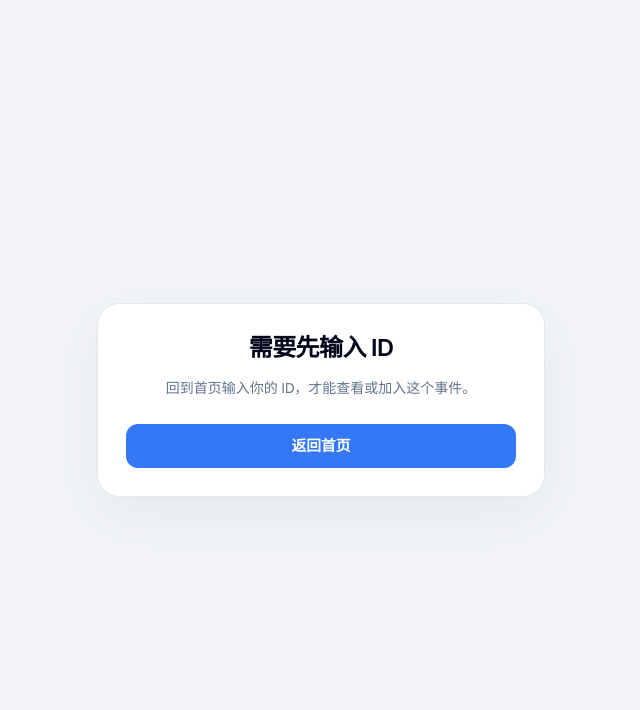
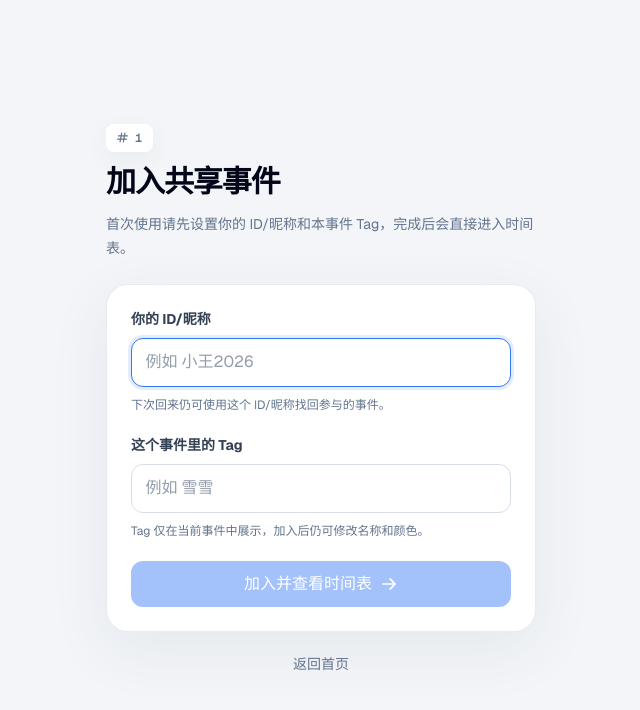
Before and after one commit to qimuxuexue-ctrl/shared-time, a Next.js app: page /e/1 in a window 1280 px wide. Shown: the top 710 px of the page, without its empty margins (319-959 px from the left). Built offline with nearby package versions, Linux system fonts and the light colour scheme.

Commit message:
Let shared links onboard new participants

```diff
--- a/src/components/event-workspace.tsx
+++ b/src/components/event-workspace.tsx
@@ -2,6 +2,7 @@
 
 import {
   ArrowLeftIcon,
+  ArrowRightIcon,
   CaretDownIcon,
   CaretLeftIcon,
   CaretRightIcon,
@@ -23,12 +24,13 @@ import {
   useMemo,
   useRef,
   useState,
+  type FormEvent,
 } from "react";
 
 import { DeleteEventModal } from "@/components/delete-event-modal";
 import { LoadingScreen } from "@/components/loading-screen";
 import { Modal } from "@/components/modal";
-import { readStoredIdentity } from "@/lib/browser-identity";
+import { readStoredIdentity, storeIdentity } from "@/lib/browser-identity";
 import {
   addDaysToDateString,
   getBeijingDateString,
@@ -124,6 +126,7 @@ export function EventWorkspace({ code }: { code: string }) {
   const [saving, setSaving] = useState(false);
   const [error, setError] = useState("");
   const [missingIdentity, setMissingIdentity] = useState(false);
+  const [joinRequired, setJoinRequired] = useState(false);
   const [openPresetDay, setOpenPresetDay] = useState<string | null>(null);
   const [copied, setCopied] = useState(false);
   const [showDeleteConfirm, setShowDeleteConfirm] = useState(false);
@@ -155,6 +158,12 @@ export function EventWorkspace({ code }: { code: string }) {
           error?: string;
         };
 
+        if (response.status === 403) {
+          setJoinRequired(true);
+          setError("");
+          return;
+        }
+
         if (!response.ok) {
           throw new Error(payload.error ?? "无法读取事件");
         }
@@ -180,6 +189,7 @@ export function EventWorkspace({ code }: { code: string }) {
           : payload;
         dataRef.current = nextData;
         setData(nextData);
+        setJoinRequired(false);
         if (payload.weekStart !== requestedWeek) {
           setWeekStart(payload.weekStart);
         }
@@ -533,8 +543,63 @@ export function EventWorkspace({ code }: { code: string }) {
     }
   };
 
-  if (missingIdentity) {
-    return <WorkspaceMessage title="需要先输入 ID" body="回到首页输入你的 ID，才能查看或加入这个事件。" />;
+  const joinFromSharedLink = async (displayId: string, tagName: string) => {
+    let activeIdentity = identity;
+
+    if (!activeIdentity) {
+      const identityResponse = await fetch("/api/identity", {
+        method: "POST",
+        headers: { "content-type": "application/json" },
+        body: JSON.stringify({ id: displayId }),
+      });
+      const identityPayload = (await identityResponse.json()) as {
+        identity?: Identity;
+        error?: string;
+      };
+
+      if (!identityResponse.ok || !identityPayload.identity) {
+        throw new Error(identityPayload.error ?? "无法建立这个 ID");
+      }
+      activeIdentity = identityPayload.identity;
+      storeIdentity(activeIdentity);
+    }
+
+    const joinResponse = await fetch("/api/events/join", {
+      method: "POST",
+      headers: { "content-type": "application/json" },
+      body: JSON.stringify({
+        identityId: activeIdentity.id,
+        shareCode: code,
+        tagName,
+      }),
+    });
+    const joinPayload = (await joinResponse.json()) as { error?: string };
+
+    if (!joinResponse.ok) {
+      throw new Error(joinPayload.error ?? "加入事件失败");
+    }
+
+    storeIdentity(activeIdentity);
+    setMissingIdentity(false);
+    setJoinRequired(false);
+
+    if (!identity) {
+      setLoading(true);
+      setIdentity(activeIdentity);
+      return;
+    }
+
+    await loadWorkspace(activeIdentity, weekStart);
+  };
+
+  if (missingIdentity || joinRequired) {
+    return (
+      <SharedLinkEntry
+        code={code}
+        identity={identity}
+        onJoin={joinFromSharedLink}
+      />
+    );
   }
 
   if (loading) {
@@ -906,6 +971,125 @@ export function EventWorkspace({ code }: { code: string }) {
   );
 }
 
+function SharedLinkEntry({
+  code,
+  identity,
+  onJoin,
+}: {
+  code: string;
+  identity: Identity | null;
+  onJoin: (displayId: string, tagName: string) => Promise<void>;
+}) {
+  const [displayId, setDisplayId] = useState(identity?.displayId ?? "");
+  const [tagName, setTagName] = useState("");
+  const [submitting, setSubmitting] = useState(false);
+  const [formError, setFormError] = useState("");
+
+  const submit = async (event: FormEvent<HTMLFormElement>) => {
+    event.preventDefault();
+    setSubmitting(true);
+    setFormError("");
+
+    try {
+      await onJoin(displayId.trim(), tagName.trim());
+    } catch (caught) {
+      setFormError(
+        caught instanceof Error ? caught.message : "加入事件失败，请稍后重试",
+      );
+      setSubmitting(false);
+    }
+  };
+
+  return (
+    <main className="grid min-h-[100dvh] place-items-center bg-[var(--page)] px-5 py-12">
+      <section className="w-full max-w-[430px]">
+        <div className="mb-6">
+          <p className="mb-3 inline-flex items-center gap-1.5 rounded-lg bg-white px-2.5 py-1.5 font-mono text-xs font-semibold tracking-[0.08em] text-slate-500 shadow-[0_8px_24px_rgba(67,83,108,0.06)]">
+            <HashIcon size={13} weight="bold" />
+            {code}
+          </p>
+          <h1 className="text-3xl font-semibold tracking-[-0.035em] text-slate-950">
+            加入共享事件
+          </h1>
+          <p className="mt-3 text-sm leading-6 text-slate-500">
+            {identity
+              ? `你将以 ${identity.displayId} 的身份加入，只需设置本事件中显示的 Tag。`
+              : "首次使用请先设置你的 ID/昵称和本事件 Tag，完成后会直接进入时间表。"}
+          </p>
+        </div>
+
+        <form
+          onSubmit={submit}
+          className="rounded-[22px] border border-slate-200/80 bg-white p-5 shadow-[0_18px_60px_rgba(67,83,108,0.08)] sm:p-6"
+        >
+          {!identity ? (
+            <div>
+              <label htmlFor="shared-link-id" className="field-label">
+                你的 ID/昵称
+              </label>
+              <input
+                id="shared-link-id"
+                className="text-input"
+                value={displayId}
+                onChange={(event) => setDisplayId(event.target.value)}
+                placeholder="例如 小王2026"
+                autoComplete="username"
+                autoFocus
+                maxLength={24}
+              />
+              <p className="mt-2 text-xs leading-5 text-slate-500">
+                下次回来仍可使用这个 ID/昵称找回参与的事件。
+              </p>
+            </div>
+          ) : null}
+
+          <div className={identity ? "" : "mt-5"}>
+            <label htmlFor="shared-link-tag" className="field-label">
+              这个事件里的 Tag
+            </label>
+            <input
+              id="shared-link-tag"
+              className="text-input"
+              value={tagName}
+              onChange={(event) => setTagName(event.target.value)}
+              placeholder="例如 雪雪"
+              autoFocus={Boolean(identity)}
+              maxLength={24}
+            />
+            <p className="mt-2 text-xs leading-5 text-slate-500">
+              Tag 仅在当前事件中展示，加入后仍可修改名称和颜色。
+            </p>
+          </div>
+
+          {formError ? <p className="form-error">{formError}</p> : null}
+
+          <button
+            type="submit"
+            className="primary-button mt-5 w-full"
+            disabled={
+              submitting ||
+              (!identity && displayId.trim().length < 2) ||
+              !tagName.trim()
+            }
+          >
+            {submitting ? "正在进入" : "加入并查看时间表"}
+            {!submitting ? <ArrowRightIcon size={18} weight="bold" /> : null}
+          </button>
+        </form>
+
+        <div className="mt-5 text-center">
+          <Link
+            href="/"
+            className="text-sm font-medium text-slate-500 transition hover:text-slate-800"
+          >
+            返回首页
+          </Link>
+        </div>
+      </section>
+    </main>
+  );
+}
+
 function TagSettingsModal({
   member,
   saving,
```
